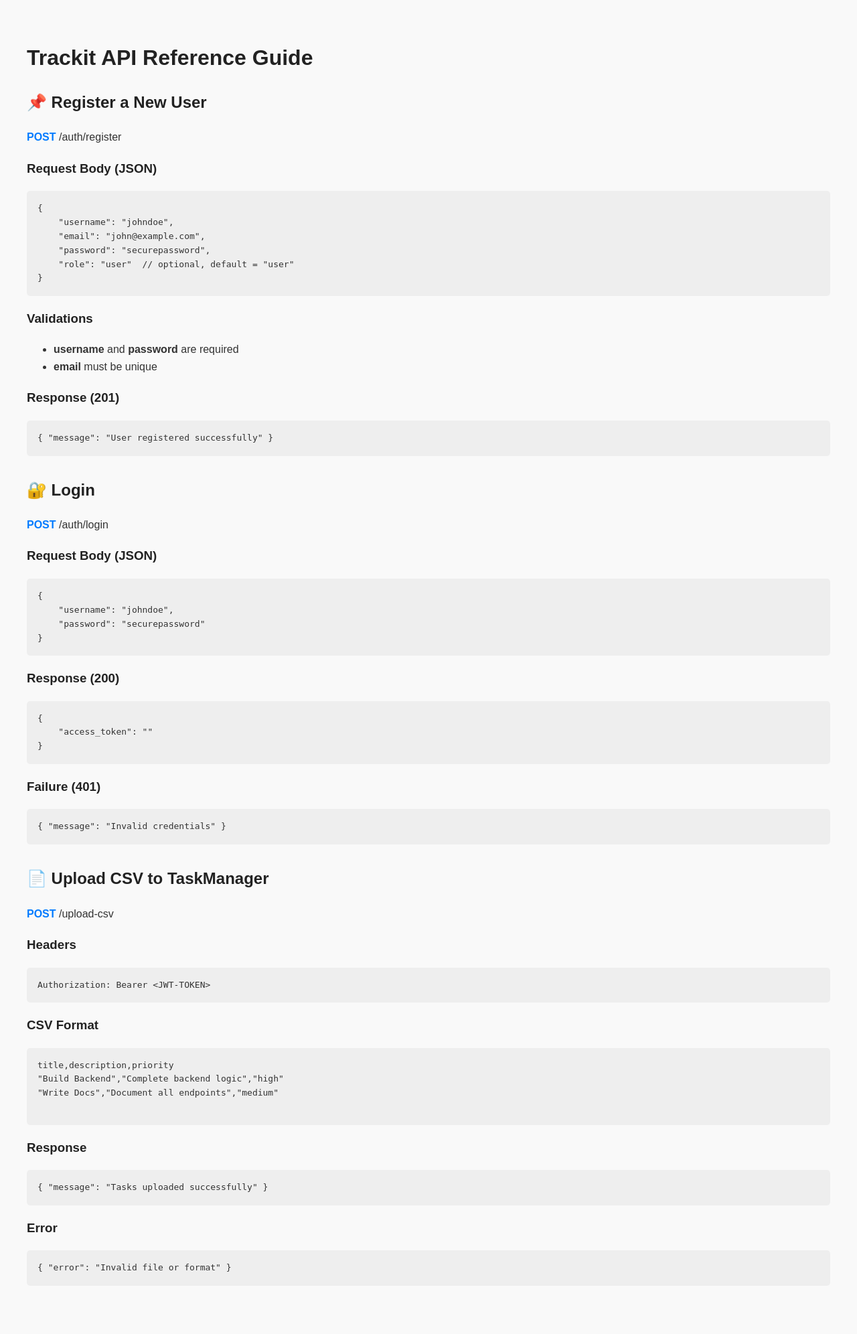
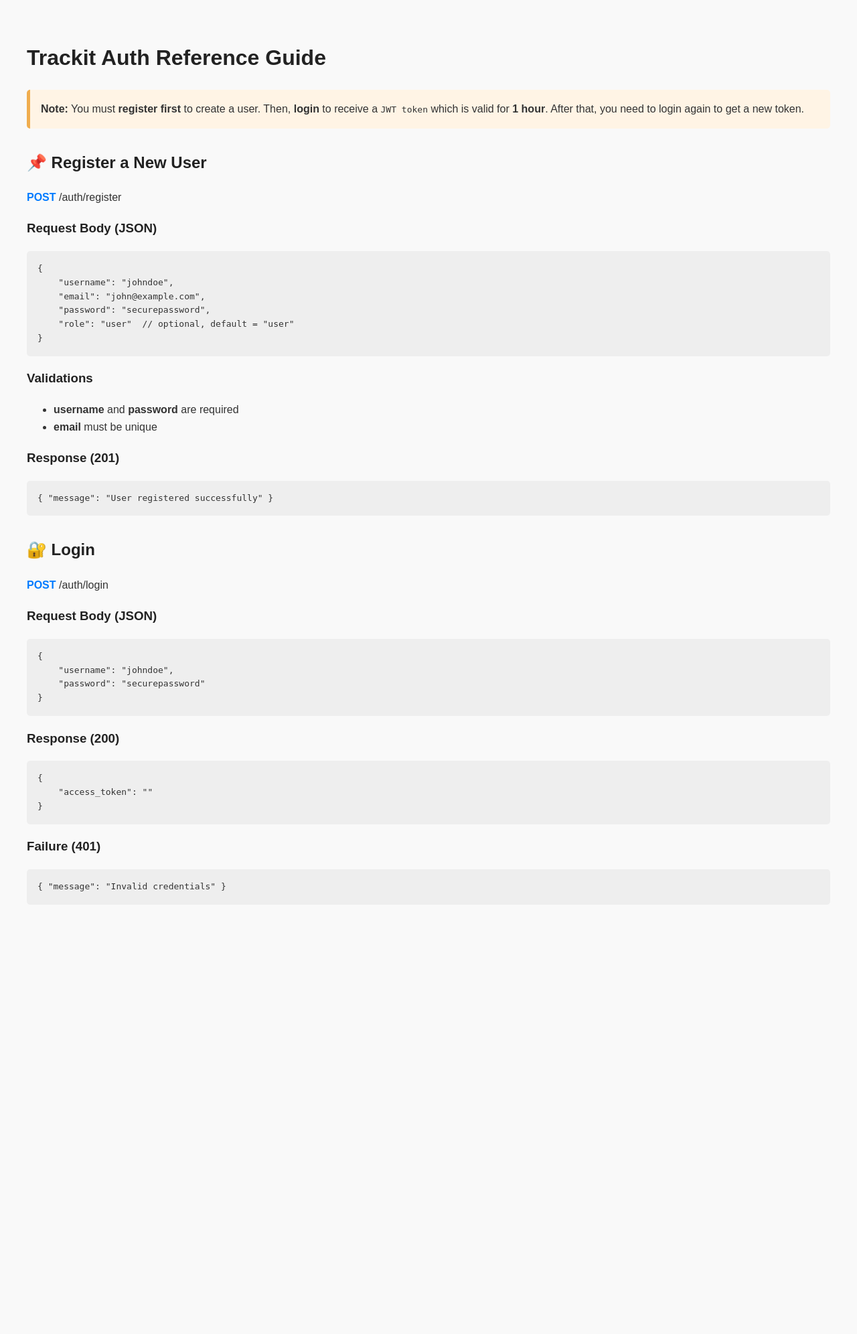
Before and after one commit to Derek1350/Trackit-TaskManager-API, a Flask app: page /api-reference/auth in a window 1280 px wide. Shown: the whole page at 67% size. After the commit the page ends 1331 px from the top, so only its background shows below. Run offline with Flask 3, Linux system fonts and the light colour scheme.

Commit message:
Testing error 1

```diff
--- a/app/api/routes/task_routes.py
+++ b/app/api/routes/task_routes.py
@@ -30,10 +30,11 @@ def add_task():
     token_payload = token_payload_retrieve(request)
     user_id = token_payload['user_id']
     data = request.get_json()
-
-    csv_url = convert_to_csv_url(data.get('csv_url'))
+    csv_url_fetch = data.get('csv_url')
 
     if csv_url:
+        csv_url = convert_to_csv_url(csv_url_fetch)
+
         try:
             response = requests.get(csv_url)
             response.raise_for_status()
--- a/app/templates/auth_routes.html
+++ b/app/templates/auth_routes.html
@@ -3,17 +3,22 @@
 <head>
     <meta charset="UTF-8">
     <meta name="viewport" content="width=device-width, initial-scale=1.0">
-    <title>API Reference - TaskPulse</title>
+    <title>Auth Reference</title>
     <style>
         body { font-family: Arial, sans-serif; padding: 2rem; line-height: 1.6; background: #f9f9f9; color: #333; }
         h1, h2, h3 { color: #222; }
         pre { background: #eee; padding: 1rem; overflow-x: auto; border-radius: 5px; }
         .endpoint { margin-bottom: 2rem; }
         .method { font-weight: bold; color: #007BFF; }
+        .note { background: #fff4e5; padding: 1rem; border-left: 5px solid #f0ad4e; border-radius: 5px; margin-bottom: 2rem; }
     </style>
 </head>
 <body>
-    <h1>Trackit API Reference Guide</h1>
+    <h1>Trackit Auth Reference Guide</h1>
+
+    <div class="note">
+        <strong>Note:</strong> You must <strong>register first</strong> to create a user. Then, <strong>login</strong> to receive a <code>JWT token</code> which is valid for <strong>1 hour</strong>. After that, you need to login again to get a new token.
+    </div>
 
     <div class="endpoint">
         <h2>📌 Register a New User</h2>
@@ -50,23 +55,5 @@
         <pre>{ "message": "Invalid credentials" }</pre>
     </div>
 
-    <div class="endpoint">
-        <h2>📄 Upload CSV to TaskManager</h2>
-        <p><span class="method">POST</span> /upload-csv</p>
-        <h3>Headers</h3>
-        <pre>Authorization: Bearer &lt;JWT-TOKEN&gt;</pre>
-        <h3>CSV Format</h3>
-        <pre>
-title,description,priority
-"Build Backend","Complete backend logic","high"
-"Write Docs","Document all endpoints","medium"
-        </pre>
-        <h3>Response</h3>
-        <pre>{ "message": "Tasks uploaded successfully" }</pre>
-        <h3>Error</h3>
-        <pre>{ "error": "Invalid file or format" }</pre>
-    </div>
-
-    <!-- Additional endpoints like /tasks, /task/<id> will be continued in the next part -->
 </body>
 </html>
```
